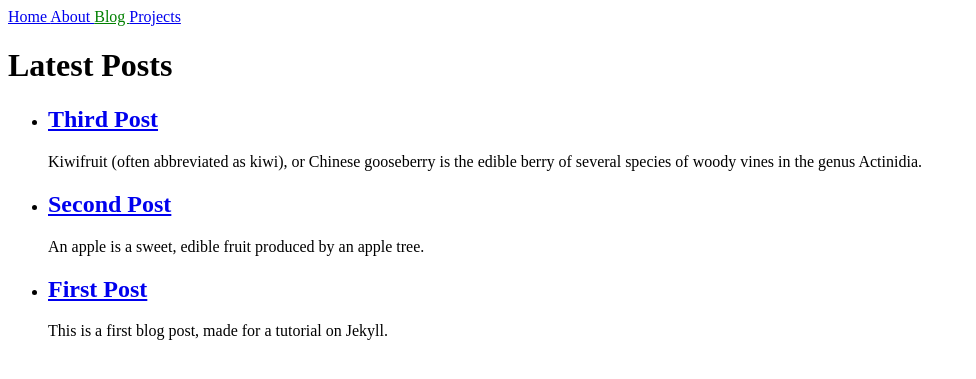
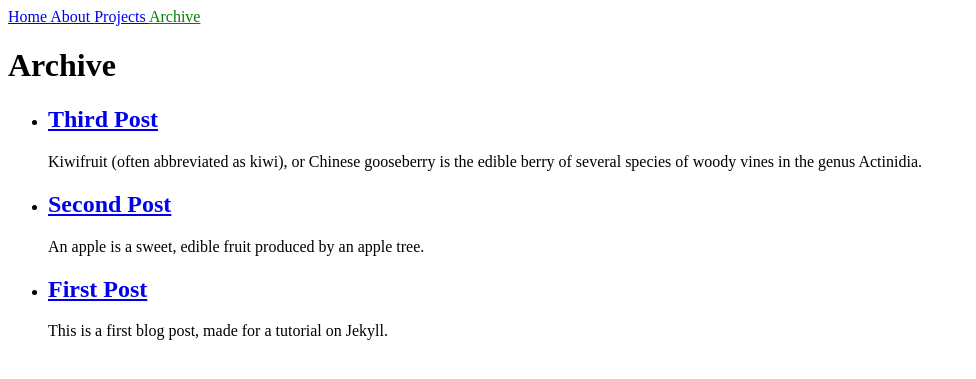
Before and after one commit to SpawnageLoong/rlcj.net, a Jekyll site: the page built from archive.html, in a window 1280 px wide. Shown: the top 379 px of the page, without its empty margins (0-976 px from the left). Built offline with Jekyll 4.4.1, drawn with Linux system fonts in a browser that asks for light colours.

Commit message:
Change blog pages to archives

```diff
--- a/_data/navigation.yaml
+++ b/_data/navigation.yaml
@@ -2,7 +2,7 @@
   link: /
 - name: About
   link: /about.html
-- name: Blog
-  link: /blog.html
 - name: Projects
   link: /projects.html
+- name: Archive
+  link: /archive.html
--- a/blog.html
+++ b/archive.html
@@ -1,8 +1,8 @@
 ---
 layout: default
-title: Blog | rlcj.net
+title: Archive | rlcj.net
 ---
-<h1>Latest Posts</h1>
+<h1>Archive</h1>
 
 <ul>
   {% for post in site.posts %}
```
